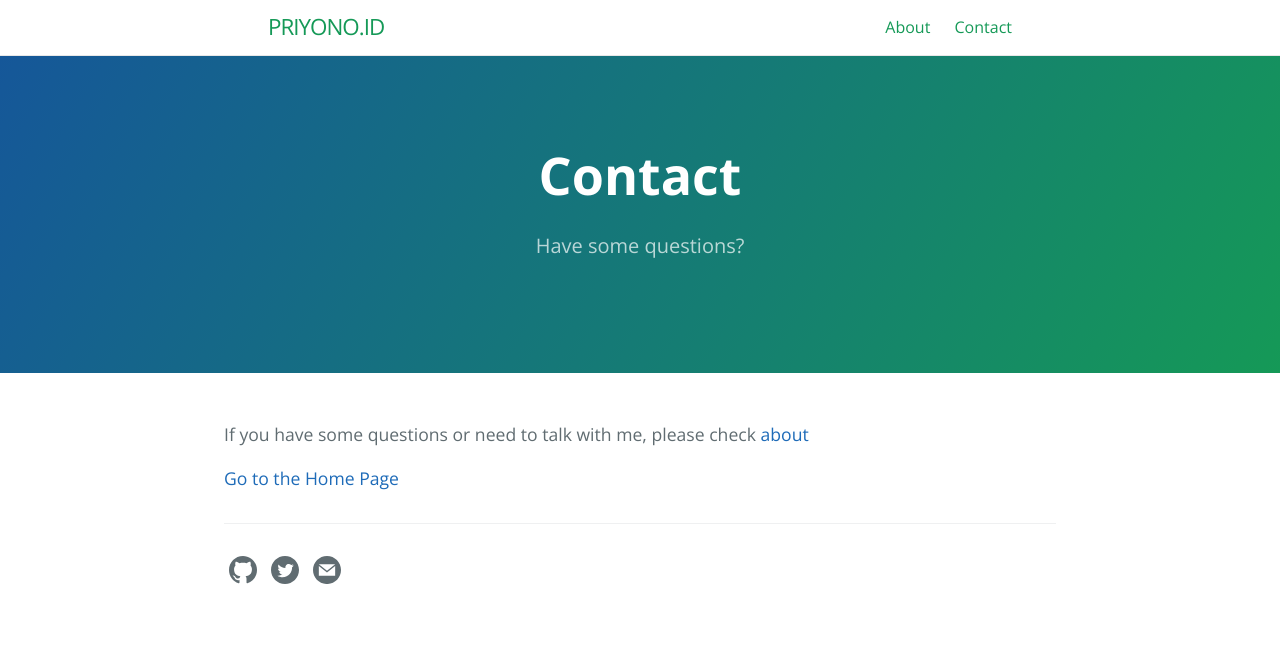
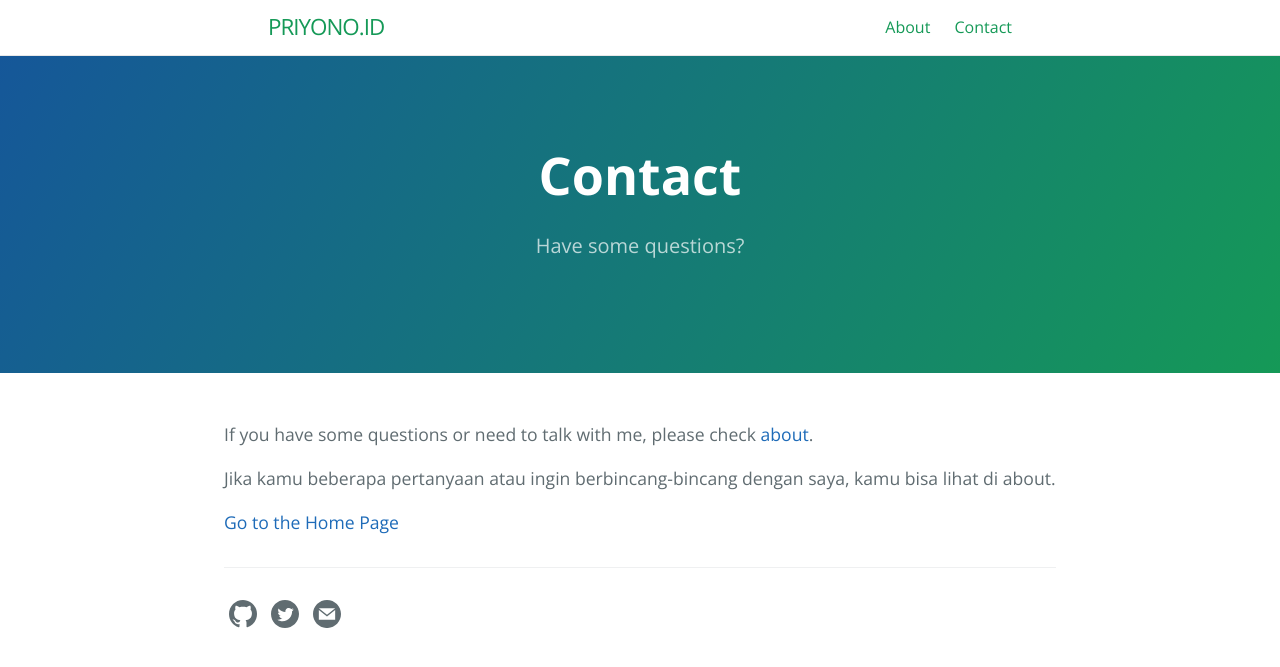
Before and after one commit to agungpriyono/agungpriyono.github.io, a Jekyll site: the page built from contact.md, in a window 1280 px wide. Shown: the top 667 px of the page. Built offline with Jekyll 4.4.1, drawn with Linux system fonts in a browser that asks for light colours.

Commit message:
update contact.md

```diff
--- a/contact.md
+++ b/contact.md
@@ -5,6 +5,8 @@ tagline: Have some questions?
 permalink: /contact
 ---
 
-If you have some questions or need to talk with me, please check [about](https://priyono.id/about.html)
+If you have some questions or need to talk with me, please check [about](https://priyono.id/about.html).
+
+Jika kamu beberapa pertanyaan atau ingin berbincang-bincang dengan saya, kamu bisa lihat di about.
 
 [Go to the Home Page]({{ site.url }}{{ site.baseurl }})
```
